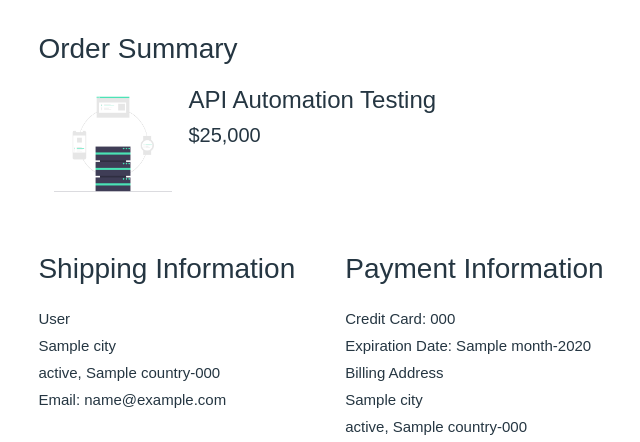
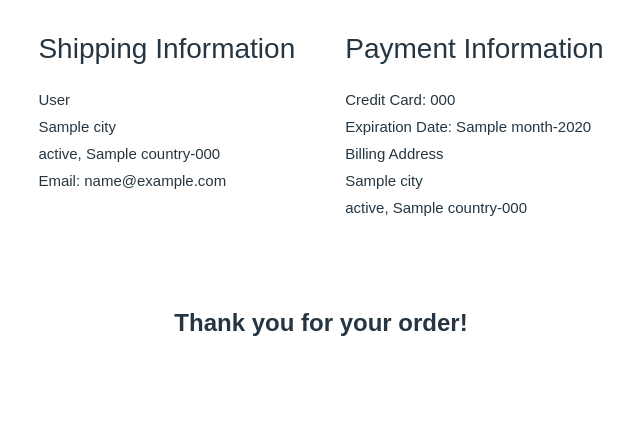
Before and after one commit to pravin79/alphabin-test, a Django app: template template/order-confirmation.html in a window 1280 px wide. Shown: the part 86-528 px from the top of the page, without its empty margins (319-959 px from the left). Run offline with Django 4.2, Linux system fonts and the light colour scheme; the template is opened without the code that fills it: most values are stand-ins (such as "Sample title", 1, 10 or a date in 2020).

Commit message:
Added changes in order confirmation page

```diff
--- a/template/order-confirmation.html
+++ b/template/order-confirmation.html
@@ -6,7 +6,7 @@
 <section id="orderConfirmationSection" class="container-fluid">
   <div class="order-confirmation">
     <h2>Order Confirmation</h2>
-    <div class="order-summary">
+    <!-- <div class="order-summary">
       <h3>Order Summary</h3>
       <div class="product-container">
         <div class="product">
@@ -17,7 +17,7 @@
           </div>
         </div>
       </div>
-    </div>
+    </div> -->
     <div style="display: flex">
       <div class="shipping-info">
         <h3>Shipping Information</h3>
```
